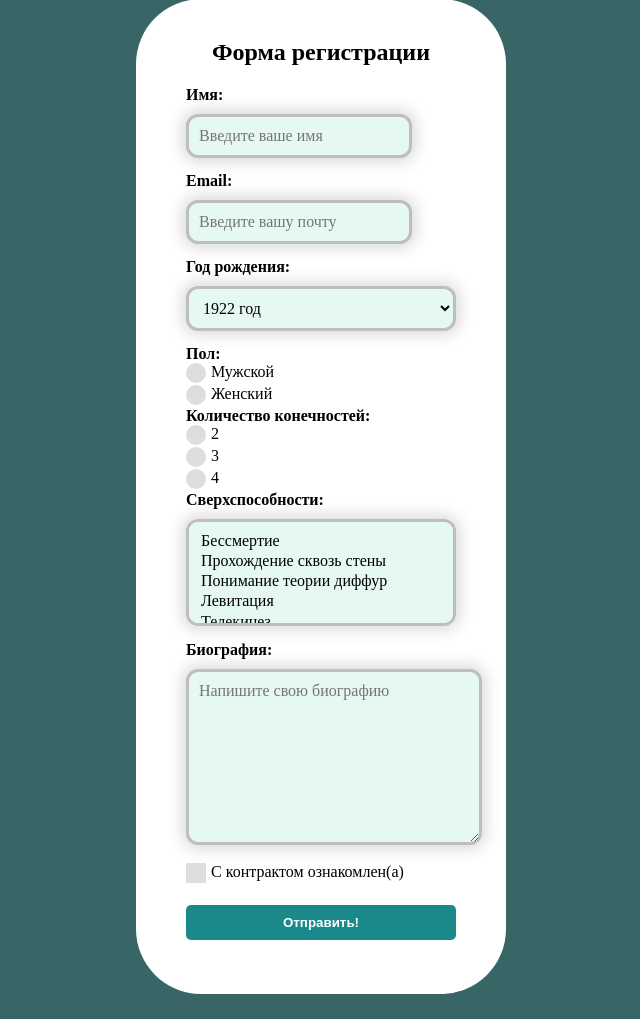
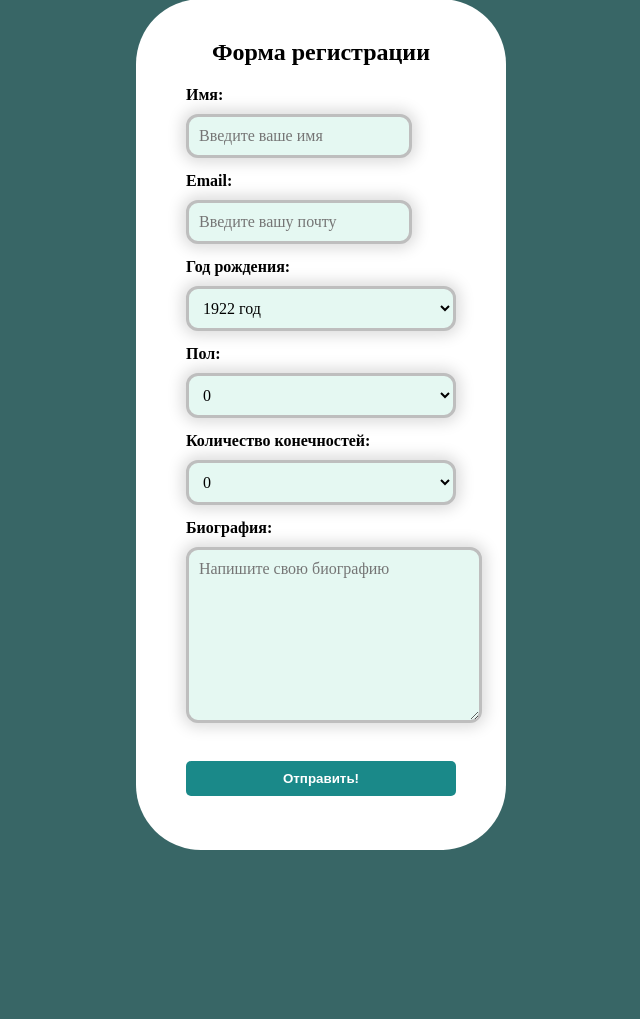
Before and after one commit to AnnnLeen/AnnnLeen.github.io, a PHP site: page /form.php in a window 1280 px wide. Shown: the part 26-1045 px from the top of the page, without its empty margins (319-959 px from the left). After the commit the page ends 876 px from the top, so only its background shows below. Run offline with PHP 8.4, Linux system fonts and the light colour scheme.

Commit message:
Update form.php

```diff
--- a/backlab3/form.php
+++ b/backlab3/form.php
@@ -40,47 +40,29 @@
 
 <label>
       <div class="txt">Пол:</div>
-      <label><div class="raddio"><input type="radio"
-        name="gender" value="Male">
-        Мужской<span></span></div></label>
-      <label><div class="raddio"><input type="radio"
-        name="gender" value="Female">
-        Женский<span></span></div></label>
+      <select name="gender">
+    <?php
+    for ($i = 0; $i <= 1; $i++) {
+      printf('<option value="%d">%d</option>', $i, $i);
+    } ?>
+ </select>
 </label>
 
 <label>
       <div class="txt">Количество конечностей:</div>
-      <label><div class="raddio"><input type="radio"
-        name="limbs" value="2">
-        2
-        <span></span></div></label>
-      <label><div class="raddio"><input type="radio"
-        name="limbs" value="3">
-        3<span></span></div></label>
-      <label><div class="raddio"><input type="radio"
-        name="limbs" value="4">
-        4<span></span></div></label>
-</label>
-
-<label>
-        <div class="txt">Сверхспособности:</div>
-        <select name="possibilities"
-          multiple="multiple">
-          <option value="poss_1">Бессмертие</option>
-          <option value="poss_2">Прохождение сквозь стены</option>
-          <option value="poss_3">Понимание теории диффур</option>
-          <option value="poss_4">Левитация</option>
-          <option value="poss_5">Телекинез</option>
-          <option value="poss_6">Телепатия</option>
-        </select>
+      <select name="limbs">
+  <?php
+    for ($i = 0; $i <= 4; $i++) {
+      printf('<option value="%d">%d</option>', $i, $i);
+    }
+    ?>
+</select>
 </label>
 
 <label><div class="txt">Биография:</div>
         <textarea name="biography" placeholder="Напишите свою биографию"></textarea>
  </label>
 
-<label><div class="check"><input type="checkbox" name="checkbox">
-        С контрактом ознакомлен(а)<span1></span1></div></label>
 
 <div class="otpr"><label><button>Отправить!</button></label></div>
 
```
